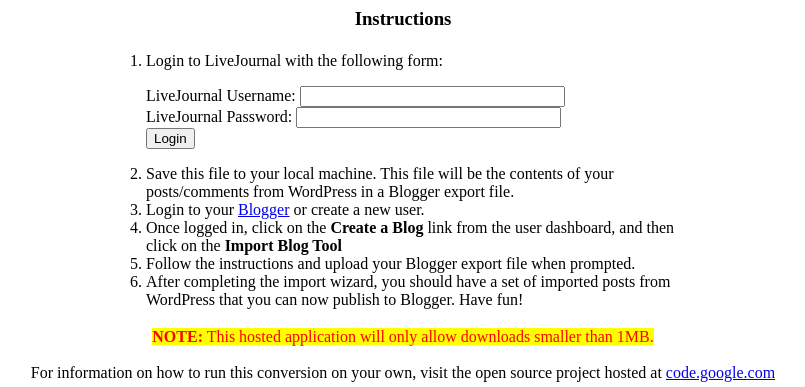
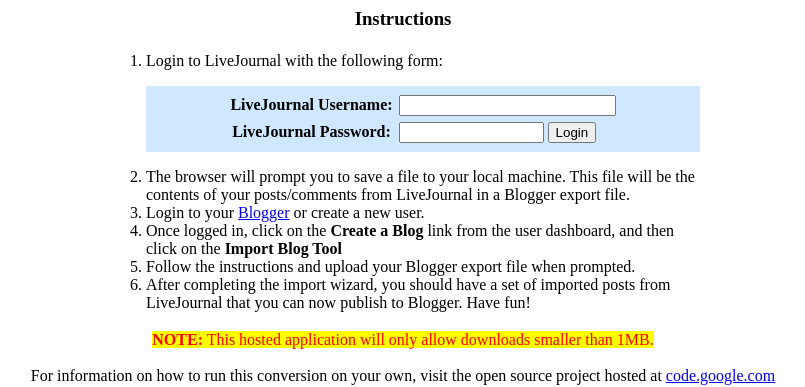
Before and after one commit to akarmstrong/google-blog-converters-appengine, a plain HTML site: page src/livejournal2blogger/static/index.html in a window 1280 px wide. Shown: the top 387 px of the page, without its empty margins (237-1042 px from the left). Drawn offline with Linux system fonts and the light colour scheme.

Commit message:
Changed the app to only use HTTPS for hosting/logging into LiveJournal.  Updated the GAE text.

```diff
--- a/src/livejournal2blogger/static/index.html
+++ b/src/livejournal2blogger/static/index.html
@@ -2,6 +2,11 @@
   <head>
     <title>Livejournal2Blogger conversion utility</title>
   </head>
+
+  <style type="text/css">
+
+  </style>
+
   <body>
 
     <div style="text-align:center">
@@ -11,16 +16,25 @@
         <ol>
           <li>Login to LiveJournal with the following form:
             <p>
-              <form method="post" action="/lj2b/">
-                LiveJournal Username: <input type="text" name="username" size="30" /><br/>
-                LiveJournal Password: <input type="password" name="password" size="30"/><br/>
-                <input type="submit" value="Login" class="button"/>
+              <form style="background-color: #cfe7ff; padding: 5px;" method="post" action="/lj2b/">
+                <table cellpadding="2" cellspacing="2" align="center">
+                  <tr>
+                    <th><label for="login_user">LiveJournal Username:</label></th>
+                    <td><input name="username" size="24" id="login_user" tabindex="1" type="text"></td>
+                  </tr>
+                  <tr>
+                    <th><label for="login_password">LiveJournal Password:</label></th>
+                    <td style="white-space: nowrap;"><input name="password" size="15" tabindex="2" type="password">
+                      <input value="Login" tabindex="3" type="submit">
+                    </td>
+                  </tr>
+                </table>
               </form>
             </p>
           </li>
-          <li>Save this file to your local machine.  This file will be
-              the contents of your posts/comments from WordPress in a Blogger
-              export file.</li>
+          <li>The browser will prompt you to save a file to your local machine.
+              This file will be the contents of your posts/comments from
+              LiveJournal in a Blogger export file.</li>
           <li>Login to your <a href="http://draft.blogger.com">Blogger</a>
               or create a new user.</li>
           <li>Once logged in, click on the <b>Create a Blog</b> link from the
@@ -28,7 +42,7 @@
           <li>Follow the instructions and upload your Blogger export file when
               prompted.</li>
           <li>After completing the import wizard, you should have a set of
-              imported posts from WordPress that you can now publish to
+              imported posts from LiveJournal that you can now publish to
               Blogger.  Have fun!</li>
         </ol>
       </td></tr></table>
```
Also changed, not shown: 1 other file.
